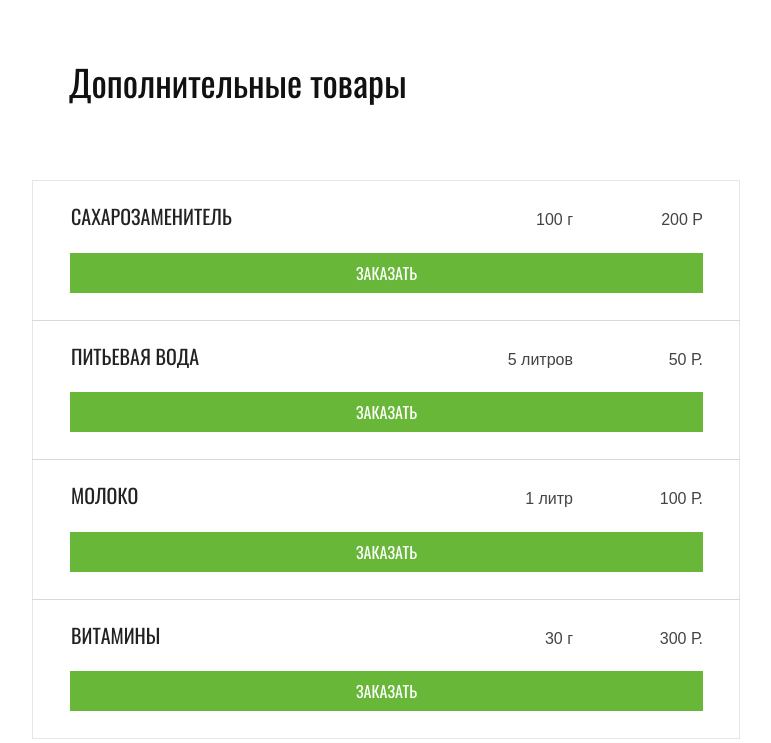
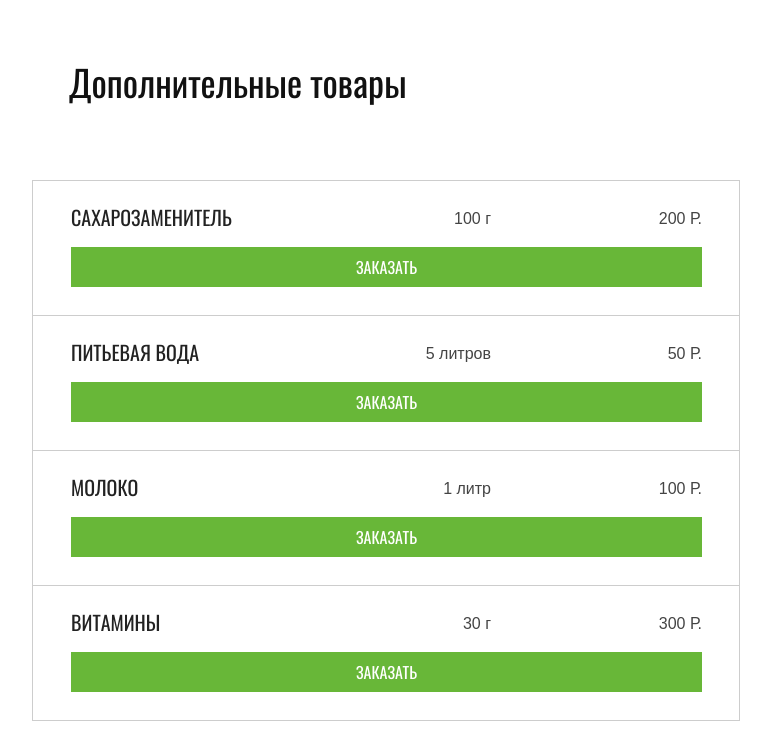
Before and after one commit to woodrunsdeep/cat-energy, an Eleventy site: page src/pages/catalog.njk in a window 1280 px wide. Shown: the part 2512-3255 px from the top of the page, without its empty margins (254-1025 px from the left). Built offline with nearby package versions, Linux system fonts and the light colour scheme; Eleventy itself is replaced by a stand-in of ours; files that its build step writes are made by us from their sources.

Commit message:
refactor: rewrite extra-products on tables

```diff
--- a/src/_includes/extra-products.njk
+++ b/src/_includes/extra-products.njk
@@ -1,23 +1,52 @@
 <section class="extra-products">
-    <h2 class="extra-products__title subheading">Дополнительные товары</h2>
     <div class="extra-products__inner">
-        <ul class="extra-products__list">
-            {% for product in products.secondary %}
-                <li class="extra-products__item">
-                    <article class="extra-product">
-                        <div class="extra-product__content">
-                            <h3 class="extra-product__title">{{ product.name }}</h3>
-                            <div class="extra-product__details">
-                                {% for item in product.specs %}
-                                    <p class="extra-product__feature">{{ item.value | safe }}</p>
-                                {% endfor %}
-                            </div>
-                        </div>
-                        <a class="extra-product__link button" href="checkout.html">Заказать</a>
-                    </article>
-                </li>
-            {% endfor %}
-        </ul>
+        <table class="extra-products__price-list">
+            <caption class="extra-products__caption">
+                <h2 class="extra-products__title subheading">Дополнительные товары</h2>
+            </caption>
+            <thead class="visually-hidden">
+                <tr>
+                    <th>Товар</th>
+                    <th>Размер упаковки</th>
+                    <th>Цена</th>
+                    <th>Действие</th>
+                </tr>
+            </thead>
+            <tbody class="table__body">
+                <tr class="extra-product">
+                    <td class="extra-product__title">Сахарозаменитель</td>
+                    <td class="extra-product__feature">100 г</td>
+                    <td class="extra-product__feature">200 Р.</td>
+                    <td class="extra-product__action">
+                        <a href="buy" class="button extra-product__link">Заказать</a>
+                    </td>
+                </tr>
+                <tr class="extra-product">
+                    <td class="extra-product__title">Питьевая вода</td>
+                    <td class="extra-product__feature">5 литров</td>
+                    <td class="extra-product__feature">50 Р.</td>
+                    <td class="extra-product__action">
+                        <a href="buy" class="button extra-product__link">Заказать</a>
+                    </td>
+                </tr>
+                <tr class="extra-product">
+                    <td class="extra-product__title">Молоко</td>
+                    <td class="extra-product__feature">1 литр</td>
+                    <td class="extra-product__feature">100 Р.</td>
+                    <td class="extra-product__action">
+                        <a href="buy" class="button extra-product__link">Заказать</a>
+                    </td>
+                </tr>
+                <tr class="extra-product">
+                    <td class="extra-product__title">Витамины</td>
+                    <td class="extra-product__feature">30 г</td>
+                    <td class="extra-product__feature">300 Р.</td>
+                    <td class="extra-product__action">
+                        <a href="buy" class="button extra-product__link">Заказать</a>
+                    </td>
+                </tr>
+            </tbody>
+        </table>
         <div class="extra-products__bonus bonus">
             <svg class="bonus__icon" width="56" height="60" aria-hidden="true" focusable="false">
                 <use xlink:href="/img/sprite.svg#icon-gift"></use>
--- a/src/sass/blocks/extra-product.scss
+++ b/src/sass/blocks/extra-product.scss
@@ -1,12 +1,22 @@
 .extra-product {
+    display: grid;
+    grid-template-columns: 1fr 1fr;
     padding-top: 13px;
     padding-bottom: 17px;
 
-    border-top: 1px solid #cdcdcd;
     border-bottom: 1px solid #cdcdcd;
 }
 
+.extra-product:first-of-type {
+    border-top: 1px solid #cdcdcd;
+}
+
+.extra-products__caption {
+    text-align: left;
+}
+
 .extra-product__title {
+    grid-column: 1 / -1;
     margin-top: 0;
     margin-bottom: 14px;
     margin-left: 1px;
@@ -27,23 +37,35 @@
 
 .extra-product__feature {
     margin: 0;
+    margin-bottom: 14px;
 
     line-height: 1;
+}
+
+.extra-product__feature + .extra-product__feature {
+    text-align: end;
+}
+
+.extra-product__action {
+    grid-column: 1 / -1;
 }
 
 /* --------- Tablet --------- */
 
 @media (min-width: $tablet-width) {
     .extra-product {
+        grid-template-columns: 1fr 1fr 1fr;
         padding-top: 25px;
         padding-right: 36px;
         padding-bottom: 27px;
         padding-left: 37px;
 
-        border: 1px solid rgba(205, 205, 205, 0.5);
+        border-left: 1px solid #cdcdcd;
+        border-right: 1px solid #cdcdcd;
     }
 
     .extra-product__title {
+        grid-column: unset;
         margin: 0;
 
         font-size: 20px;
--- a/src/sass/blocks/extra-products.scss
+++ b/src/sass/blocks/extra-products.scss
@@ -15,6 +15,11 @@
 
 .extra-products__bonus {
     margin-bottom: 35px;
+}
+
+.extra-products__price-list {
+    width: 100%;
+    border-collapse: collapse;
 }
 
 /* --------- Tablet --------- */
```
